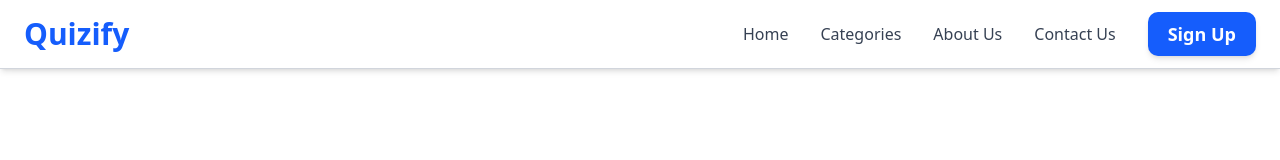
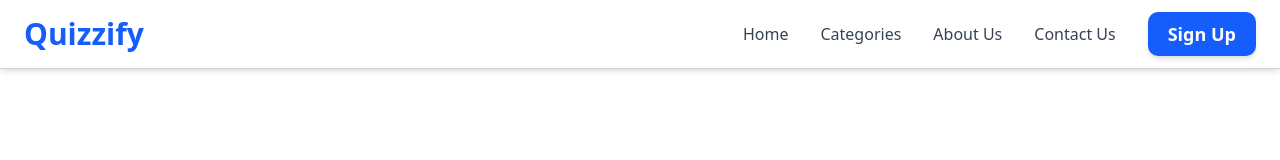
Before and after one commit to Guna-1527/final-quiz, a Next.js app: page / in a window 1280 px wide. Shown: the top 160 px of the page. Built offline with nearby package versions, Linux system fonts and the light colour scheme; no server answers; the database is empty.

Commit message:
editing navbar

```diff
--- a/src/app/components/Navbar.tsx
+++ b/src/app/components/Navbar.tsx
@@ -30,7 +30,7 @@ const Navbar = () => {
           className="text-3xl font-extrabold text-blue-600 cursor-pointer hover:scale-105 transition"
           onClick={() => router.push("/")}
         >
-          Quizify
+          Quizzify
         </h1>
 
         {/* Desktop Menu */}
```
